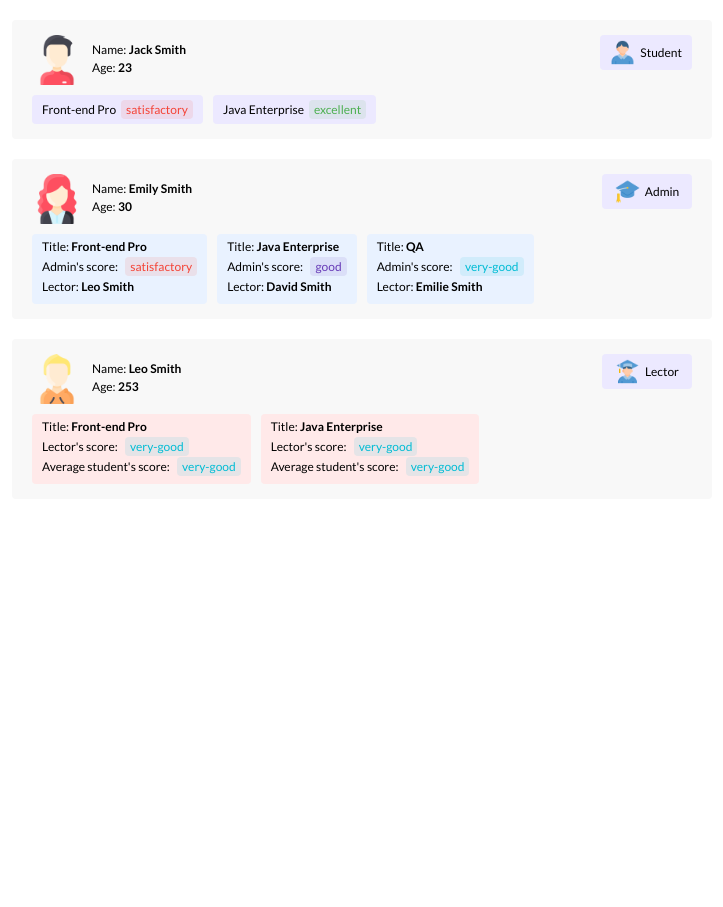
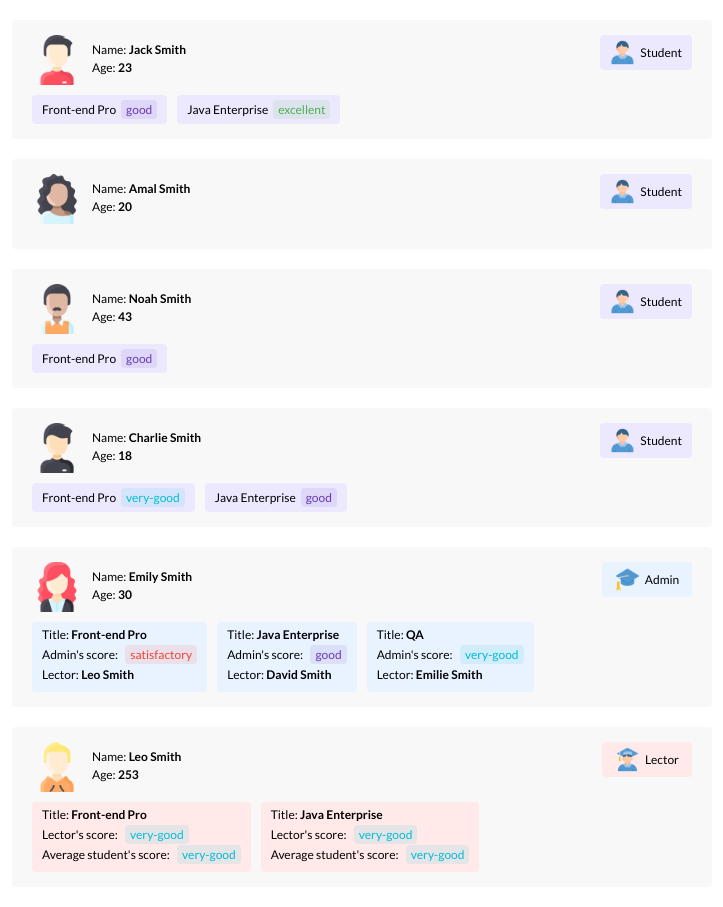
Before and after one commit to YevhenHryhorenko/YevhenHryhorenko_17, a plain HTML site: page index.html in a window 1280 px wide. Shown: the whole page, without its empty margins (278-1001 px from the left). Before the commit the page ends 800 px from the top, so only its background shows below. Drawn offline with Linux system fonts and the light colour scheme.

Commit message:
hw 17 done

```diff
--- a/index.html
+++ b/index.html
@@ -4,11 +4,11 @@
     <meta charset="UTF-8">
     <title>Title</title>
     <link rel="stylesheet" href="css/styles.css">
-    <script src="script.js"></script>
+    <script src="script.js" defer></script>
 </head>
 <body>
 
-    <div class="users">
+    <!-- <div class="users">
         <div class="user">
             <div class="user__info">
                 <div class="user__info--data">
@@ -87,6 +87,10 @@
                 </div>
             </div>
         </div>
+    </div>-->
+
+    <div class="users">
+
     </div>
 
 </body>
--- a/script.js
+++ b/script.js
@@ -53,7 +53,8 @@ const users = [
 			{
 				"title": "Java Enterprise",
 				"mark": 23
-			}]
+			}
+		]
 	},
 	{
 		name: "Emily Smith",
@@ -96,3 +97,144 @@ const users = [
 		]
 	}
 ];
+
+class User {
+	constructor(name, age, img, role, courses) {
+		this.name = name
+		this.age = age
+		this.img = img
+		this.role = role
+		this.courses = courses
+		document.querySelector(".users").insertAdjacentHTML("beforeend", `
+		<div class="user">
+			<div class="user__info"></div>
+			<div class="user__courses"></div>
+		</div>`)
+		this.userInfo = document.querySelectorAll(".user__info")
+		this.userCourses = document.querySelectorAll(".user__courses")
+		this.render(this.userInfo[this.userInfo.length - 1])
+		this.renderCourses(this.userCourses[this.userCourses.length - 1])
+	}
+
+	render(user) {
+		this.insertInfoData(user)
+		this.insertInfoRole(user)
+	}
+
+	insertInfoData(user) {
+		const templateInfoData = `
+			<div class="user__info--data">
+				<img src="images/users/${this.img}.png" alt="${this.name}" height="50">
+				<div class="user__naming">
+					<p>Name: <b>${this.name}</b></p>
+					<p>Age: <b>${this.age}</b></p>
+				</div>
+			</div>
+		`
+		user.insertAdjacentHTML("beforeend", templateInfoData)
+	}
+
+	insertInfoRole(user) {
+		const templateInfoRole = `
+		<div class="user__info--role ${this.role}">
+			<img src="images/roles/${this.role}.png" alt="${this.role}" height="25">
+			<p>${this.role}</p>
+		</div>`
+		user.insertAdjacentHTML("beforeend", templateInfoRole)
+	}
+
+	renderCourses(user) {
+		const marks = Object.entries(gradation)
+
+		if (this.courses) {
+			const courses = this.courses.map(item => {
+				for (let i = 1; i < marks.length; i++) {
+					if ((marks[i - 1][0] <= item.mark && item.mark <= marks[i][0]) || item.mark < marks[0][0]) {
+						return `<p class="user__courses--course ${this.role}">${item.title} <span class="${item.mark < marks[0][0] ? marks[0][1] : marks[i][1]}">${item.mark < marks[0][0] ? marks[0][1] : marks[i][1]}</span></p>`
+					}
+				}
+			}).join('')
+
+			user.insertAdjacentHTML("beforeend", courses)
+		}
+	}
+}
+
+class Student extends User {
+	constructor(name, age, img, role, courses) {
+		super(name, age, img, role, courses);
+	}
+}
+
+class Admin extends User {
+	constructor(name, age, img, role, courses) {
+		super(name, age, img, role, courses);
+		this.userCourses[this.userCourses.length - 1].classList.add('admin--info')
+	}
+
+	renderCourses(user) {
+		const marks = Object.entries(gradation)
+
+		if (this.courses) {
+			const courses = this.courses.map(item => {
+				for (let i = 1; i < marks.length; i++) {
+					if ((marks[i - 1][0] <= item.score && item.score <= marks[i][0]) || item.score < marks[0][0]) {
+						console.log(marks[0][0],item.score, marks[i][1], marks[0][1]);
+						return `
+						<div class="user__courses--course admin">
+							<p>Title: <b>${item.title}</b></p>
+							<p>Admin's score: <span class="${item.score < marks[0][0] ? marks[0][1] : marks[i][1]}">${item.score < marks[0][0] ? marks[0][1] : marks[i][1]}</span></p>
+							<p>Lector: <b>${item.lector}</b></p>
+						</div>`
+					}
+				}
+			}).join('')
+
+			user.insertAdjacentHTML("beforeend", courses)
+		}
+	}
+}
+
+class Lector extends User {
+	constructor(name, age, img, role, courses) {
+		super(name, age, img, role, courses);
+		this.userCourses[this.userCourses.length - 1].classList.add('admin--info')
+	}
+
+	renderCourses(user) {
+		const marks = Object.entries(gradation)
+
+		if (this.courses) {
+			const userCourses = this.userCourses[this.userCourses.length - 1]
+			const courses = this.courses.map((item, index) => {
+				userCourses.insertAdjacentHTML("beforeend", `
+					<div class="user__courses--course lector">
+					<p>Title: <b>${item.title}</b></p>
+				</div>`)
+				for (let i = 1; i < marks.length; i++) {
+					if (((marks[i - 1][0] <= item.score && item.score <= marks[i][0])) || (item.score < marks[0][0])) {
+						console.log(index);
+						console.log(index, marks[i][0], marks[i][1], item.score);
+						userCourses.querySelectorAll(".user__courses--course.lector")[index].insertAdjacentHTML("beforeend", `<p>Lector's score: <span class="${item.score < marks[0][0] ? marks[0][1] : marks[i][1]}">${item.score < marks[0][0] ? marks[0][1] : marks[i][1]}</span></p>`)
+					}
+					if (((marks[i - 1][0] <= item.studentsScore && item.studentsScore <= marks[i][0])) || (item.studentsScore < marks[0][0])) {
+						userCourses.querySelectorAll(".user__courses--course.lector")[index].insertAdjacentHTML("beforeend", `<p>Average student's score: <span class="${item.studentsScore < marks[0][0] ? marks[0][1] : marks[i][1]}">${item.studentsScore < marks[0][0] ? marks[0][1] : marks[i][1]}</span></p>`)
+						return
+					}
+				}
+				console.log(userCourses.querySelectorAll(".user__courses--course.lector"));
+			}).join('')
+
+		}
+	}
+}
+
+users.forEach(user => {
+	if (user.role == 'student') {
+		new Student(user.name, user.age, user.img, user.role, user.courses)
+	} else if (user.role == 'admin') {
+		new Admin(user.name, user.age, user.img, user.role, user.courses)
+	} else if (user.role == 'lector') {
+		new Lector(user.name, user.age, user.img, user.role, user.courses)
+	}
+})
```
